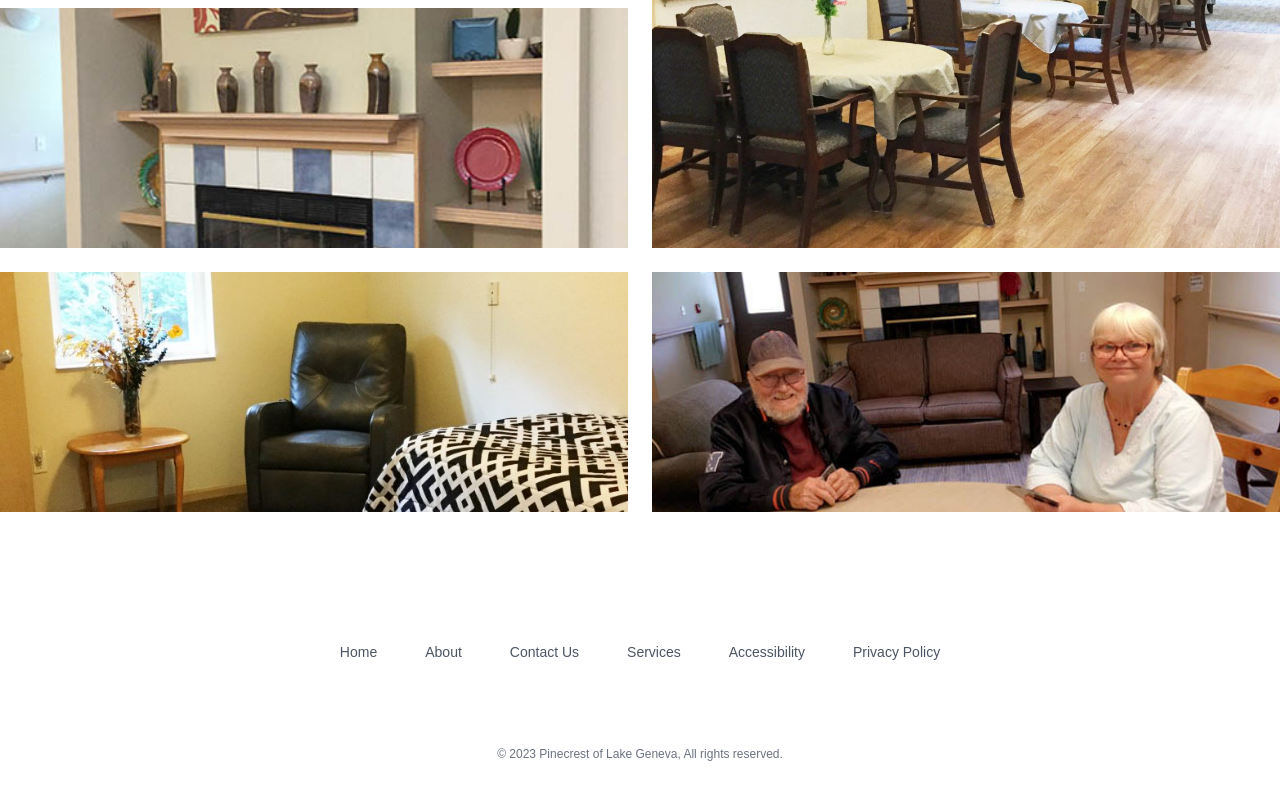
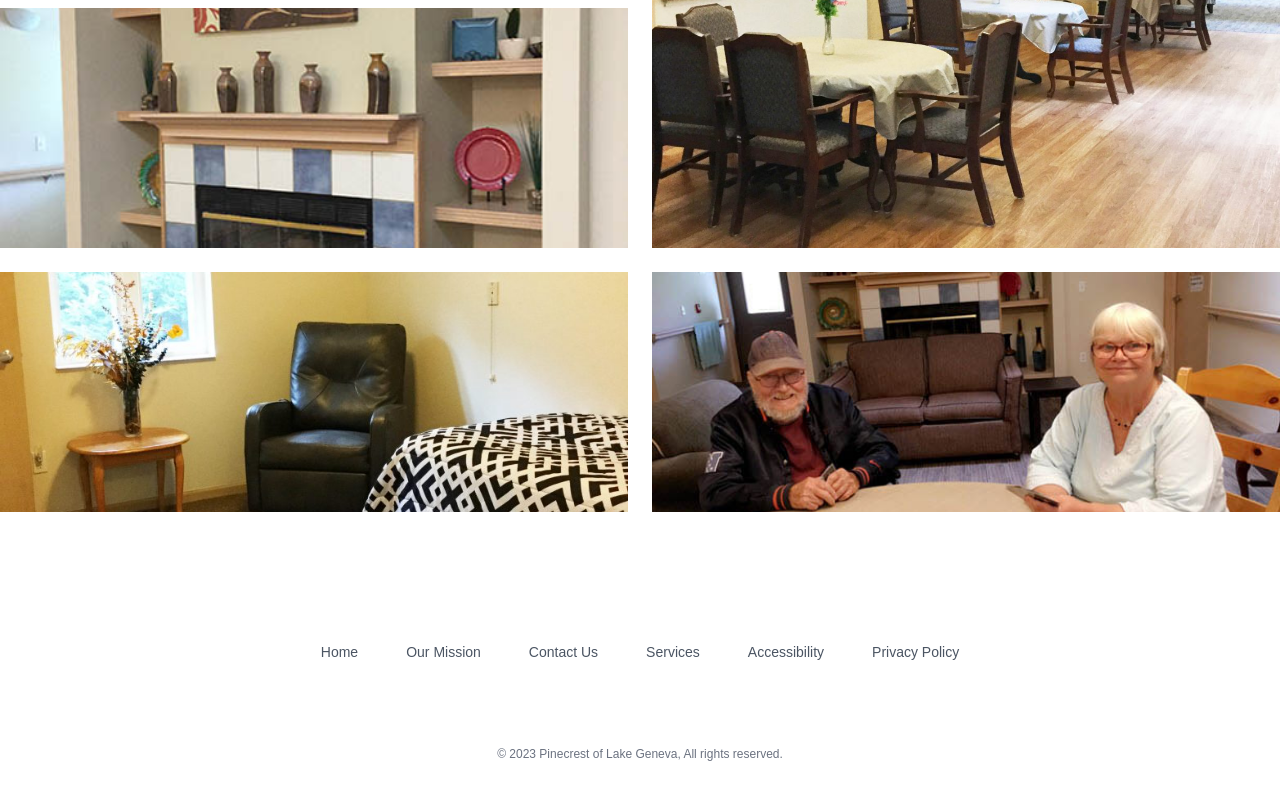
Before and after one commit to lee14k/pinecrest, a React (Vite) app: page / in a window 1280 px wide. Shown: the part 2256-3056 px from the top of the page. Built offline with nearby package versions, Linux system fonts and the light colour scheme.

Commit message:
Footer linking

```diff
--- a/src/components/Footer.jsx
+++ b/src/components/Footer.jsx
@@ -1,9 +1,9 @@
 const navigation = {
   main: [
-    { name: 'Home', href: '#' },
-    { name: 'About', href: '#' },
-    { name: 'Contact Us', href: '#' },
-    { name: 'Services', href: '#' },
+    { name: 'Home', href: '/' },
+    { name: 'Our Mission', href: '/Ourmissionn' },
+    { name: 'Contact Us', href: '/Contactus' },
+    { name: 'Services', href: '/Services' },
     { name: 'Accessibility', href: '#' },
     { name: 'Privacy Policy', href: '#' },
   ],
```
